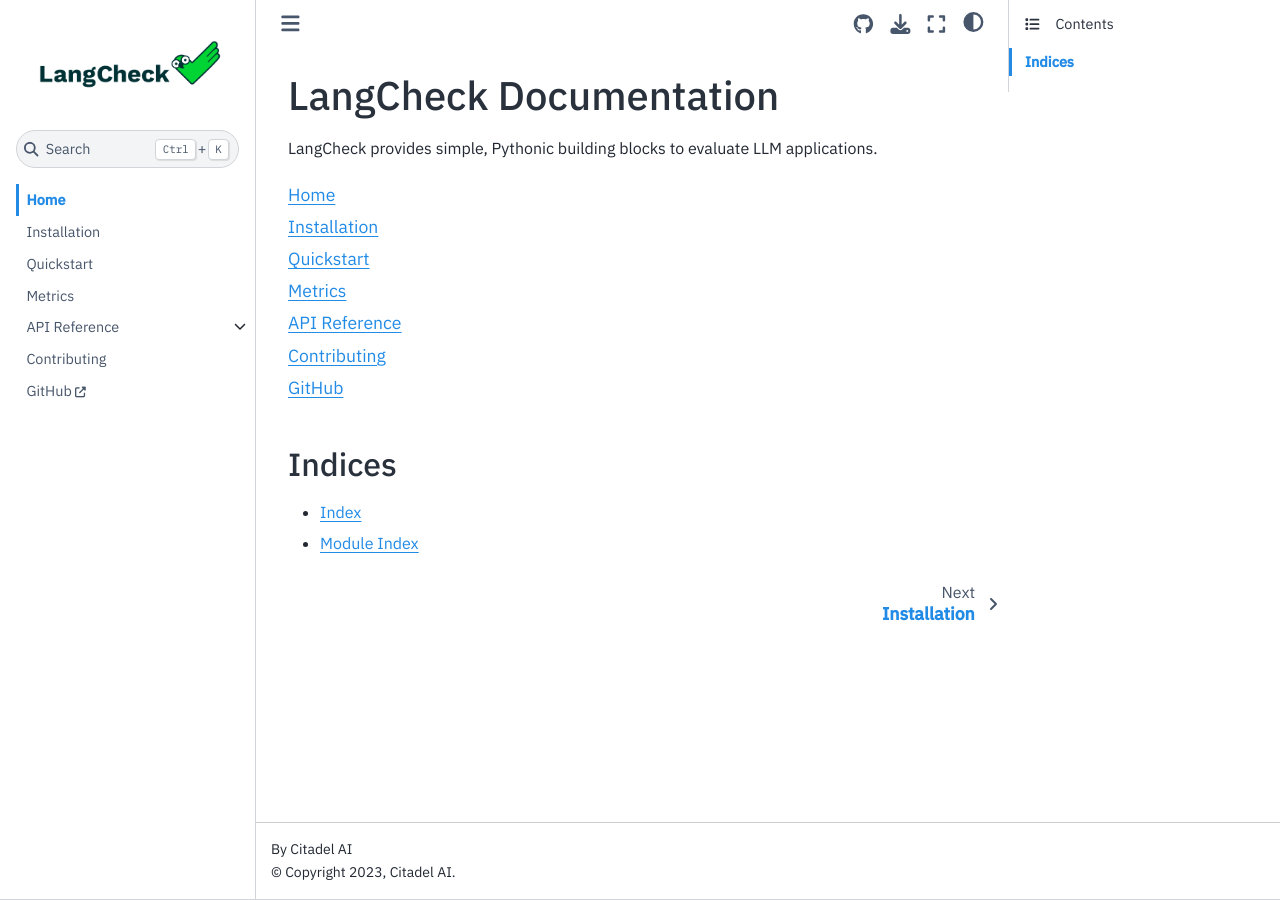
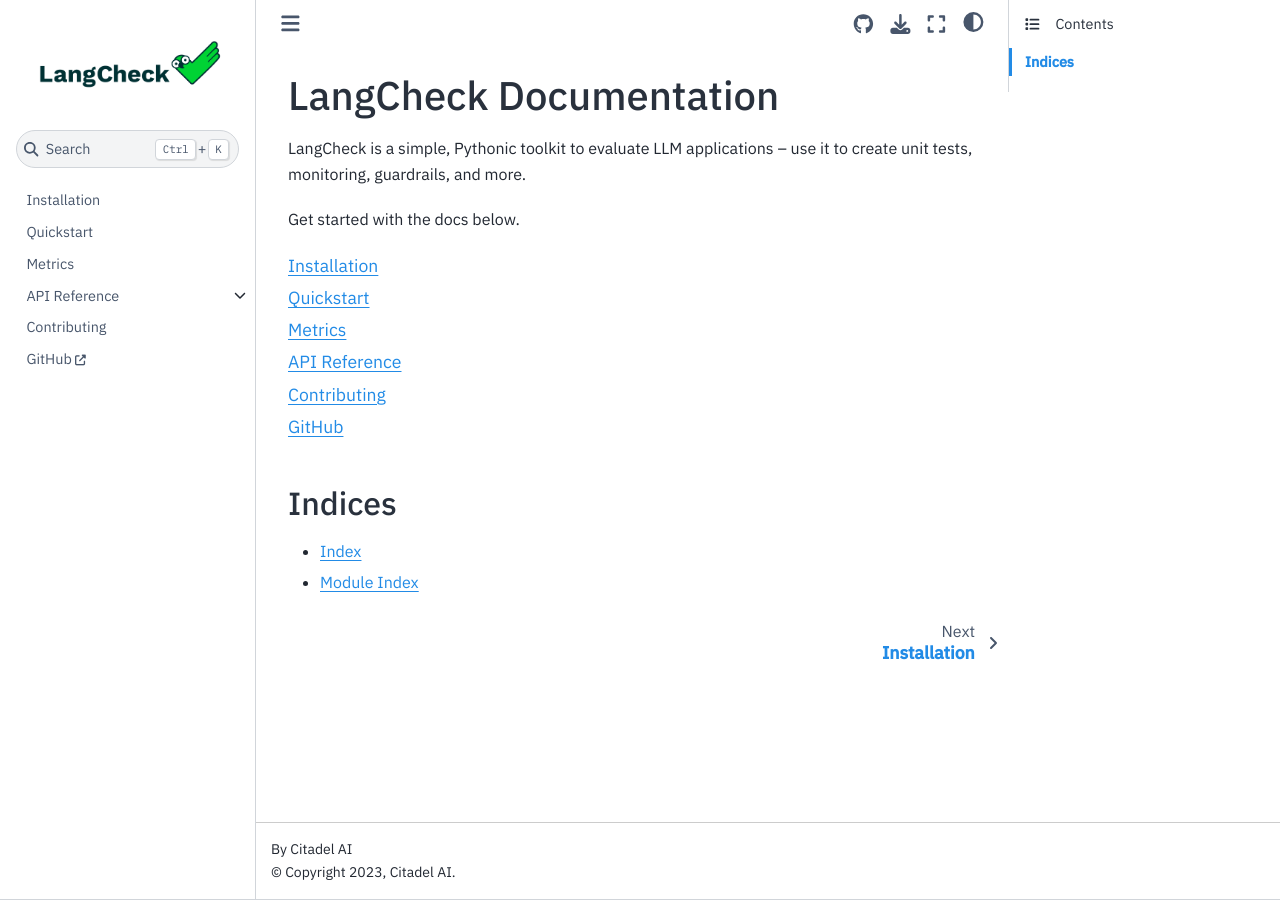
Before and after one commit to citadel-ai/langcheck, a Sphinx documentation site: the page built from docs/index.md, in a window 1280 px wide. Built offline with Sphinx 7.4.7 and the Sphinx Book theme 1.1.4, drawn with Linux system fonts in a browser that asks for light colours.

Commit message:
Tweak docs homepage

````diff
--- a/docs/index.md
+++ b/docs/index.md
@@ -1,11 +1,12 @@
 # LangCheck Documentation
 
-LangCheck provides simple, Pythonic building blocks to evaluate LLM applications.
+LangCheck is a simple, Pythonic toolkit to evaluate LLM applications – use it to create unit tests, monitoring, guardrails, and more.
+
+Get started with the docs below.
 
 ```{toctree}
 :maxdepth: 1
 
-Home <self>
 installation.md
 quickstart.md
 metrics.md
````
